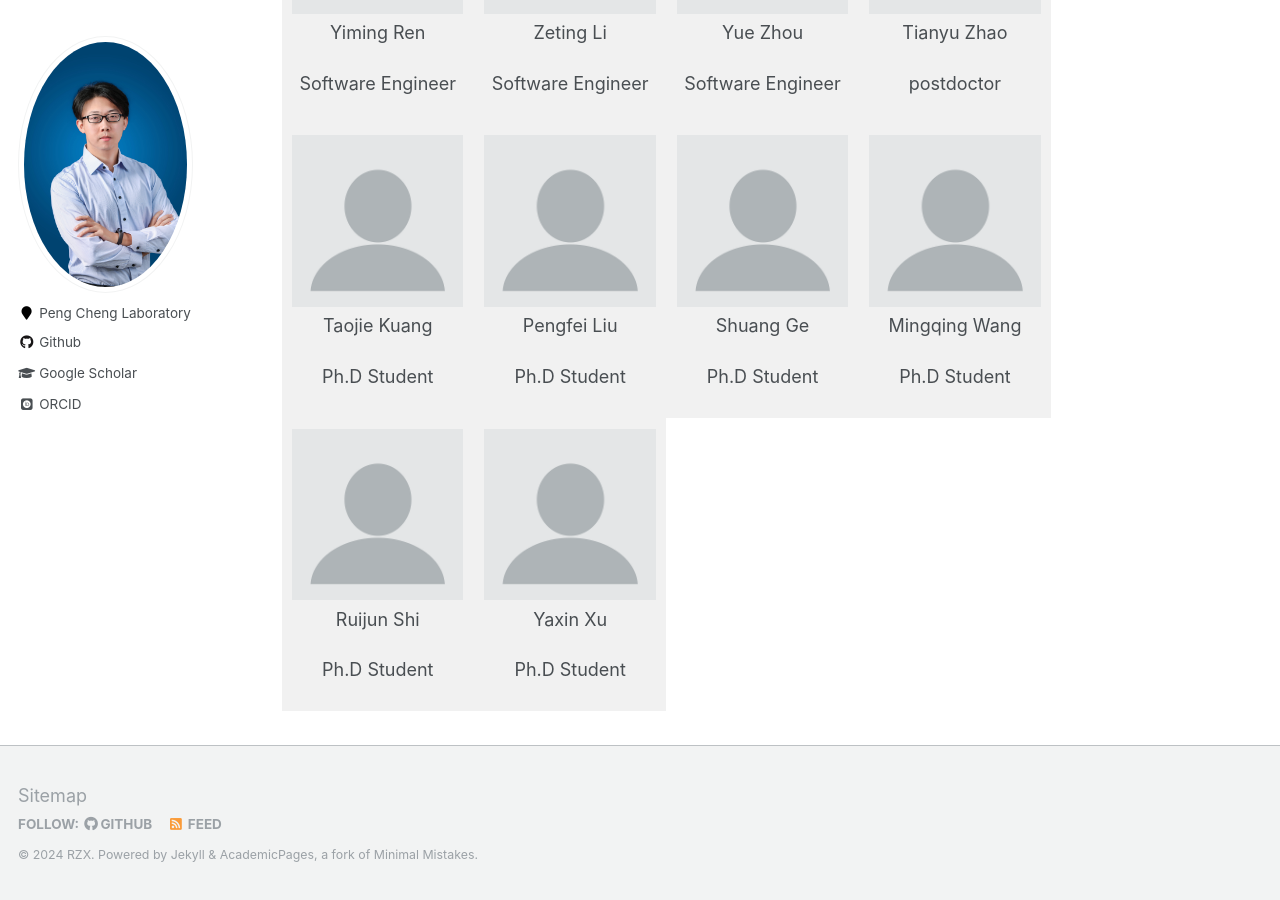
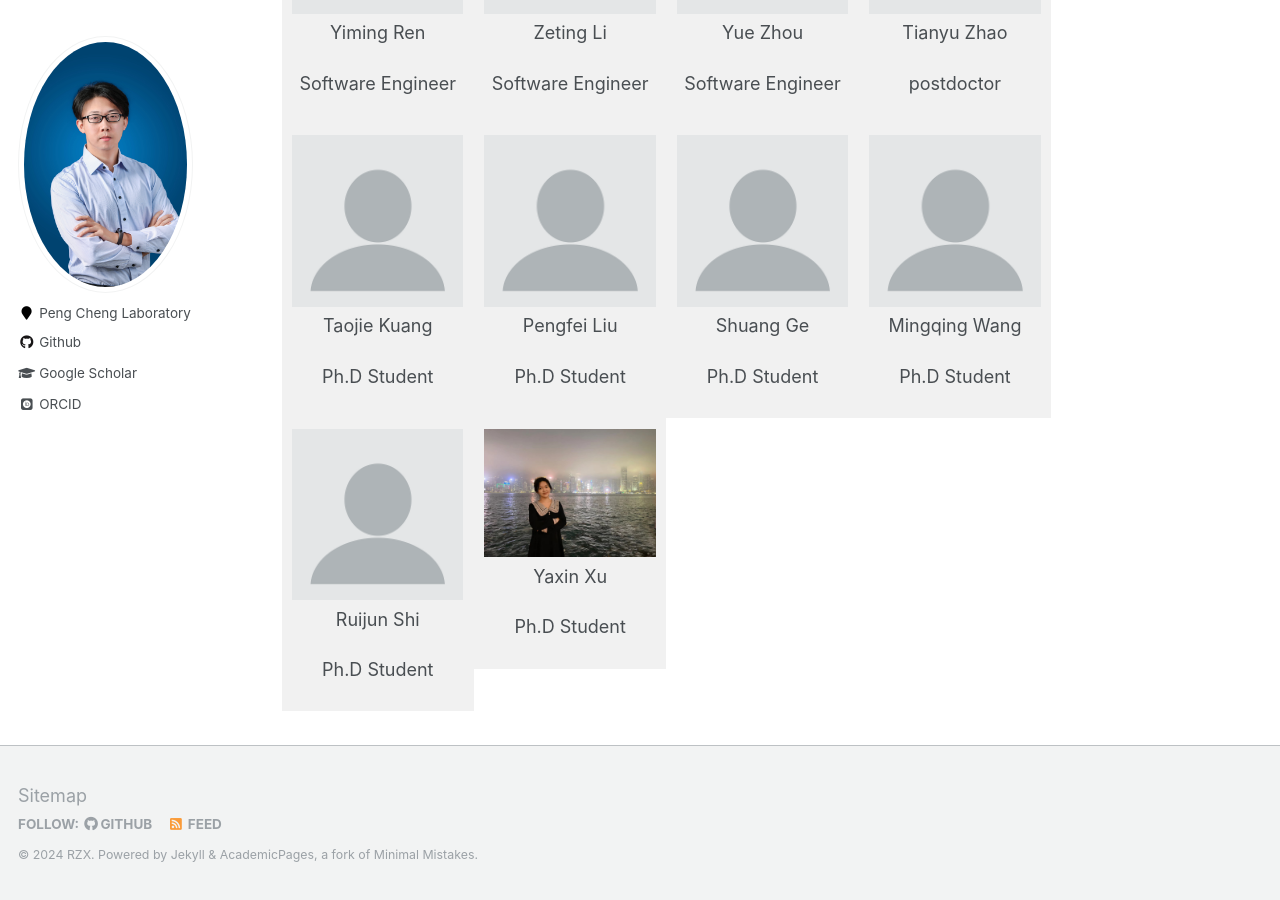
Before and after one commit to zhixiang-ren/zhixiang-ren.github.io, a Jekyll site: the page built from _pages/about.html, in a window 1280 px wide and 900 px high, scrolled down 842 px. Built offline with Jekyll 4.4.1, drawn with Linux system fonts in a browser that asks for light colours; some web fonts are replaced.

Commit message:
Update about.html

```diff
--- a/_pages/about.html
+++ b/_pages/about.html
@@ -78,7 +78,7 @@ redirect_from:
   </div>
 
   <div style="width: 25%;padding: 5px;background-color: rgb(241, 241, 241);float: left;">
-    <img style="width: 100%;padding-left: 3%;padding-right: 3%;padding-top: 3%;padding-bottom: 0%;" src="/images/profile.png">
+    <img style="width: 100%;padding-left: 3%;padding-right: 3%;padding-top: 3%;padding-bottom: 0%;" src="/images/xuyx.jpg">
     <p style="width: 100%;padding-left: 3%;padding-right: 3%;padding-top: 3%;padding-bottom: 0%;text-align:center">Yaxin Xu</p>
     <p style="width: 100%;padding-left: 3%;padding-right: 3%;padding-top: 0%;padding-bottom: 0%;text-align:center">Ph.D Student</p>
   </div>
```
